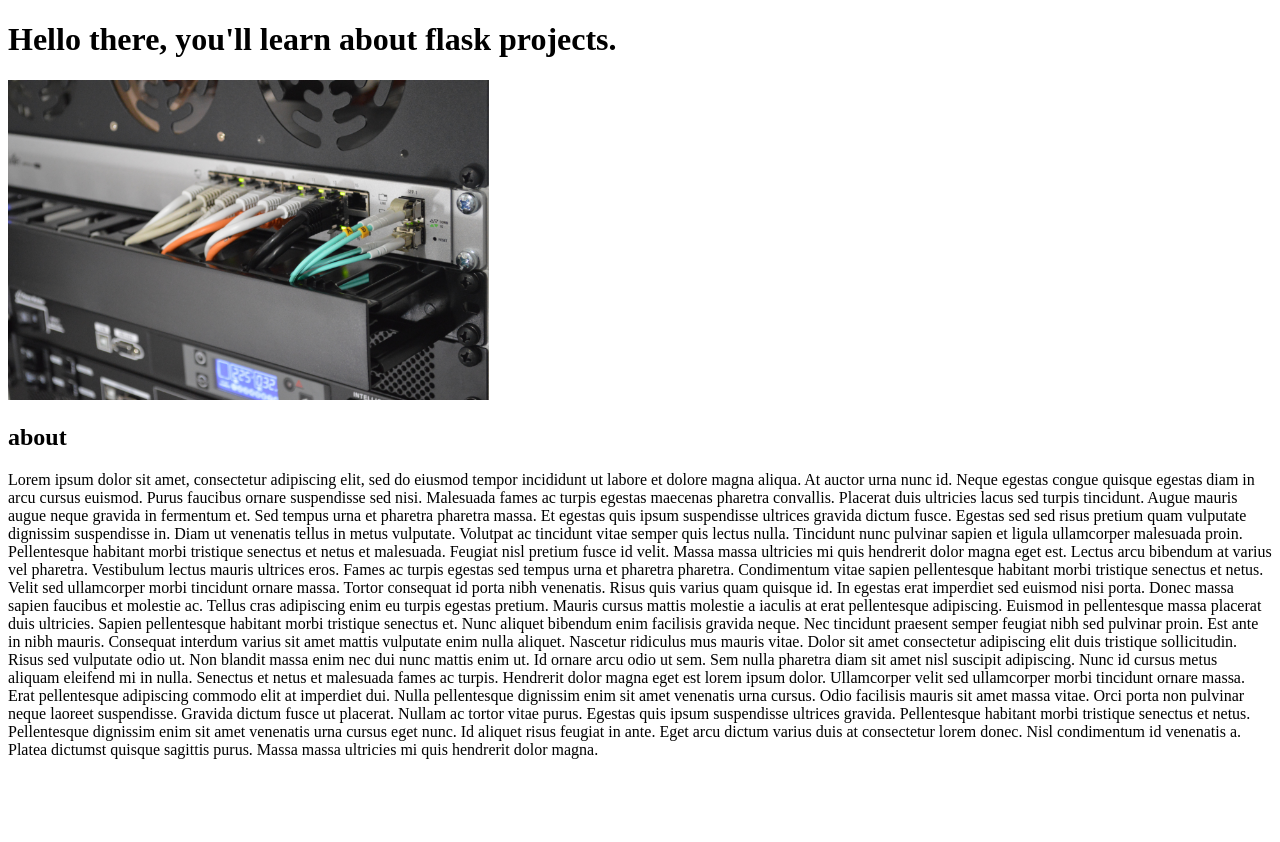
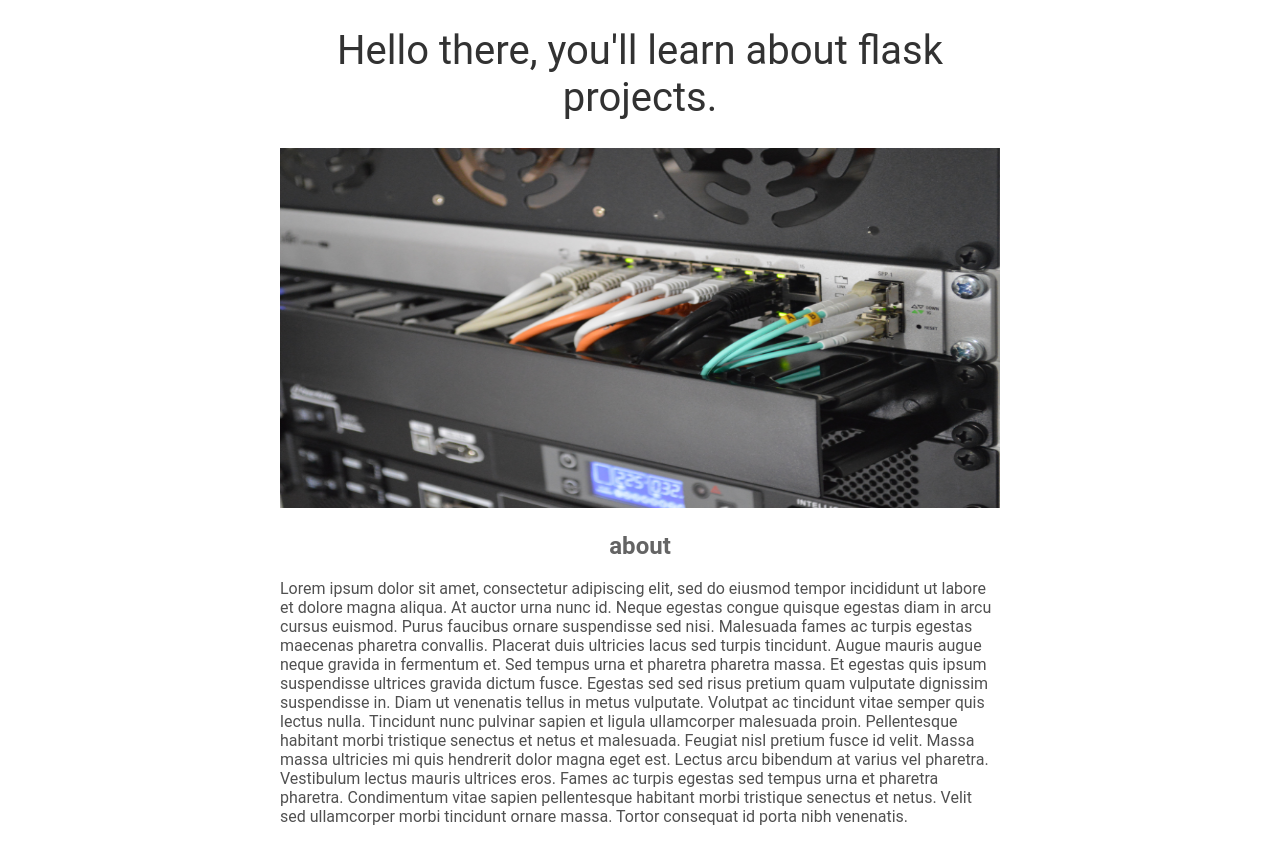
Before and after one commit to acligeon/web-development-python, a Flask app: page / in a window 1280 px wide. Before the commit the page ends 800 px from the top, so only its background shows below. Run offline with Flask 2, Linux system fonts and the light colour scheme.

Commit message:
Modified home.html page adding CSS Styles

```diff
--- a/templates/home.html
+++ b/templates/home.html
@@ -2,19 +2,45 @@
 <html>
   <head>
     <title>Alex Carmona Ligeon</title>
+    <style>
+      h1 {
+        font-size: 40px;
+        font-family: Roboto;
+        font-weight: normal;
+        color: rgb(50,50,50);
+        text-align: center;
+      }
+      h2 {
+        font-size: 32;
+        font-family: Roboto;
+        color: rgb(100,100,100);
+        text-align: center;
+      }
+      p{
+        font-family: Roboto;
+        color: rgb(80,80,80);
+      }
+
+      #banner {
+        width: 100%;
+        height: 360px;
+        covert-fit: cover;
+      }
+      #container {
+        max-width: 720px;
+        margin: 0 auto 0 auto;
+      }
+    </style>
   </head>
   <body>
+    <div id="container">
     <h1>Hello there, you'll learn about flask projects.</h1>
-    <img src="static/banner.jpg" height="320">
+    <img id="banner" src="static/banner.jpg">
     <h2> about </h2>
    <p>Lorem ipsum dolor sit amet, consectetur adipiscing elit, sed do eiusmod tempor incididunt ut labore et dolore magna aliqua. At auctor urna nunc id. Neque egestas congue quisque egestas diam in arcu cursus euismod. Purus faucibus ornare suspendisse sed nisi. Malesuada fames ac turpis egestas maecenas pharetra convallis. Placerat duis ultricies lacus sed turpis tincidunt. Augue mauris augue neque gravida in fermentum et. Sed tempus urna et pharetra pharetra massa. Et egestas quis ipsum suspendisse ultrices gravida dictum fusce. Egestas sed sed risus pretium quam vulputate dignissim suspendisse in. Diam ut venenatis tellus in metus vulputate. Volutpat ac tincidunt vitae semper quis lectus nulla.
 
 Tincidunt nunc pulvinar sapien et ligula ullamcorper malesuada proin. Pellentesque habitant morbi tristique senectus et netus et malesuada. Feugiat nisl pretium fusce id velit. Massa massa ultricies mi quis hendrerit dolor magna eget est. Lectus arcu bibendum at varius vel pharetra. Vestibulum lectus mauris ultrices eros. Fames ac turpis egestas sed tempus urna et pharetra pharetra. Condimentum vitae sapien pellentesque habitant morbi tristique senectus et netus. Velit sed ullamcorper morbi tincidunt ornare massa. Tortor consequat id porta nibh venenatis.
-
-Risus quis varius quam quisque id. In egestas erat imperdiet sed euismod nisi porta. Donec massa sapien faucibus et molestie ac. Tellus cras adipiscing enim eu turpis egestas pretium. Mauris cursus mattis molestie a iaculis at erat pellentesque adipiscing. Euismod in pellentesque massa placerat duis ultricies. Sapien pellentesque habitant morbi tristique senectus et. Nunc aliquet bibendum enim facilisis gravida neque. Nec tincidunt praesent semper feugiat nibh sed pulvinar proin. Est ante in nibh mauris.
-
-Consequat interdum varius sit amet mattis vulputate enim nulla aliquet. Nascetur ridiculus mus mauris vitae. Dolor sit amet consectetur adipiscing elit duis tristique sollicitudin. Risus sed vulputate odio ut. Non blandit massa enim nec dui nunc mattis enim ut. Id ornare arcu odio ut sem. Sem nulla pharetra diam sit amet nisl suscipit adipiscing. Nunc id cursus metus aliquam eleifend mi in nulla. Senectus et netus et malesuada fames ac turpis. Hendrerit dolor magna eget est lorem ipsum dolor.
-
-Ullamcorper velit sed ullamcorper morbi tincidunt ornare massa. Erat pellentesque adipiscing commodo elit at imperdiet dui. Nulla pellentesque dignissim enim sit amet venenatis urna cursus. Odio facilisis mauris sit amet massa vitae. Orci porta non pulvinar neque laoreet suspendisse. Gravida dictum fusce ut placerat. Nullam ac tortor vitae purus. Egestas quis ipsum suspendisse ultrices gravida. Pellentesque habitant morbi tristique senectus et netus. Pellentesque dignissim enim sit amet venenatis urna cursus eget nunc. Id aliquet risus feugiat in ante. Eget arcu dictum varius duis at consectetur lorem donec. Nisl condimentum id venenatis a. Platea dictumst quisque sagittis purus. Massa massa ultricies mi quis hendrerit dolor magna.</p>
+</p>
+    </div>
   </body>
 </html>
```
